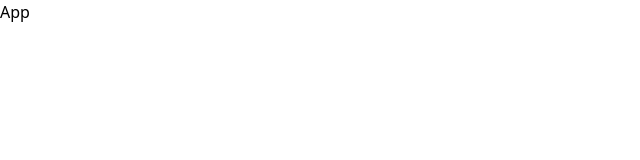
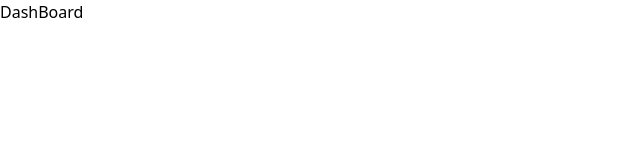
Before and after one commit to Anuraag-Nalam/Mern_Blog, a React (Vite) app in the folder client/: page /dashboard in a window 1280 px wide. Shown: the top 160 px of the page, without its empty margins (0-640 px from the left). Built offline with nearby package versions, Linux system fonts and the light colour scheme.

Commit message:
Created Pages and Routes

```diff
--- a/client/package.json
+++ b/client/package.json
@@ -11,7 +11,8 @@
   },
   "dependencies": {
     "react": "^18.3.1",
-    "react-dom": "^18.3.1"
+    "react-dom": "^18.3.1",
+    "react-router-dom": "^7.0.1"
   },
   "devDependencies": {
     "@eslint/js": "^9.15.0",
--- a/client/src/App.jsx
+++ b/client/src/App.jsx
@@ -1,10 +1,24 @@
 import React from 'react'
+import { BrowserRouter, Routes, Route } from 'react-router-dom'
+import Home from './pages/Home'
+import About from './pages/About'
+import SignIn from './pages/SignIn'
+import SignUp from './pages/SignUp'
+import DashBoard from './pages/DashBoard'
+import Projects from './pages/Projects'
 
 const App = () => {
   return (
-    <div className='text-3xl text-red-500'>
-      App
-    </div>
+    <BrowserRouter>
+      <Routes>
+        <Route path="/" element={<Home />}></Route>
+        <Route path="/about" element={<About />}></Route>
+        <Route path="/sign-in" element={<SignIn />}></Route>
+        <Route path="/sign-up" element={<SignUp />}></Route>
+        <Route path="/dashboard" element={<DashBoard />}></Route>
+        <Route path="/projects" element={<Projects />}></Route>
+      </Routes>
+    </BrowserRouter>
   )
 }
 
--- /dev/null
+++ b/client/src/pages/About.jsx
@@ -0,0 +1,11 @@
+import React from 'react'
+
+function About() {
+    return (
+        <div>
+            About
+        </div>
+    )
+}
+
+export default About
--- /dev/null
+++ b/client/src/pages/DashBoard.jsx
@@ -0,0 +1,11 @@
+import React from 'react'
+
+const DashBoard = () => {
+    return (
+        <div>
+            DashBoard
+        </div>
+    )
+}
+
+export default DashBoard
--- /dev/null
+++ b/client/src/pages/Home.jsx
@@ -0,0 +1,11 @@
+import React from 'react'
+
+const Home = () => {
+    return (
+        <div>
+            Home
+        </div>
+    )
+}
+
+export default Home
--- /dev/null
+++ b/client/src/pages/Projects.jsx
@@ -0,0 +1,11 @@
+import React from 'react'
+
+const Projects = () => {
+    return (
+        <div>
+            Projects
+        </div>
+    )
+}
+
+export default Projects
--- /dev/null
+++ b/client/src/pages/SignIn.jsx
@@ -0,0 +1,11 @@
+import React from 'react'
+
+const SignIn = () => {
+    return (
+        <div>
+            SignIn
+        </div>
+    )
+}
+
+export default SignIn
--- /dev/null
+++ b/client/src/pages/SignUp.jsx
@@ -0,0 +1,11 @@
+import React from 'react'
+
+const SignUp = () => {
+    return (
+        <div>
+            SignUp
+        </div>
+    )
+}
+
+export default SignUp
```
Also changed, not shown: 1 other file (tests, documents, lock files or other folders).
